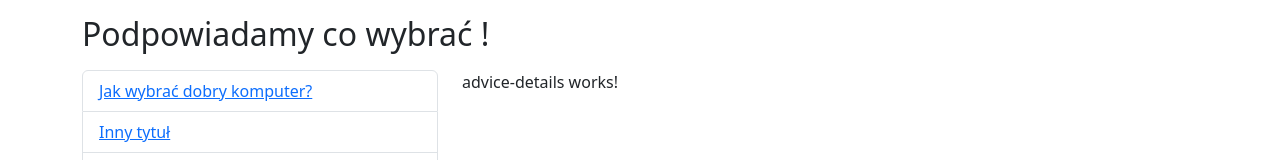
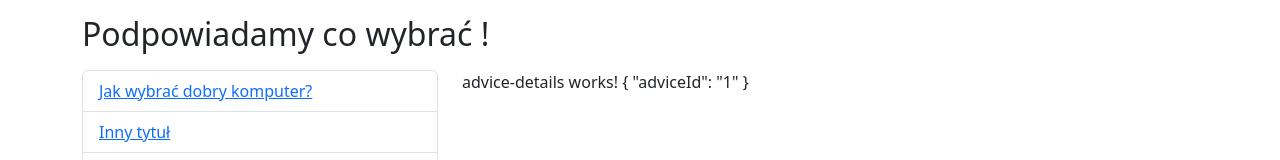
Before and after one commit to michaljabi/20251126-angular, an Angular app in the folder auction-portal/: page /advices/1 in a window 1280 px wide. Shown: the part 268-428 px from the top of the page. Built offline with nearby package versions, Linux system fonts and the light colour scheme.

Commit message:
explain: ActivatedRoute - read params from router.

```diff
--- a/auction-portal/src/app/advices/advice-page/advice-details.component.ts
+++ b/auction-portal/src/app/advices/advice-page/advice-details.component.ts
@@ -1,15 +1,17 @@
-import { Component } from '@angular/core';
+import { JsonPipe } from '@angular/common';
+import { Component, inject, OnInit } from '@angular/core';
+import { ActivatedRoute } from '@angular/router';
 
 @Component({
   selector: 'app-advice-details',
-  imports: [],
-  template: `
-    <p>
-      advice-details works!
-    </p>
-  `,
+  imports: [JsonPipe],
+  template: ` <p>advice-details works! {{ activatedRoute.snapshot.params | json }}</p> `,
   styles: ``,
 })
-export class AdviceDetailsComponent {
+export class AdviceDetailsComponent implements OnInit {
+  activatedRoute = inject(ActivatedRoute);
 
+  ngOnInit(): void {
+    console.log('Nowy param:', this.activatedRoute.snapshot.params['adviceId']);
+  }
 }
```
